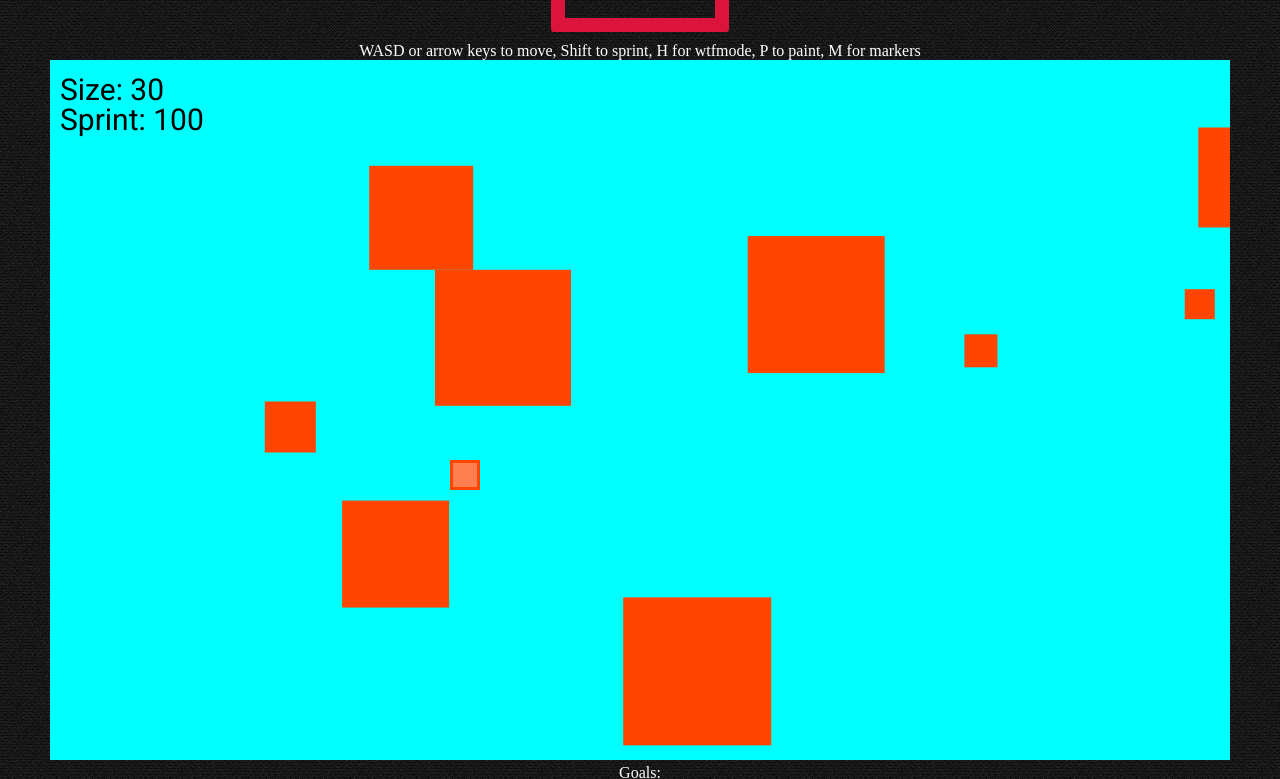
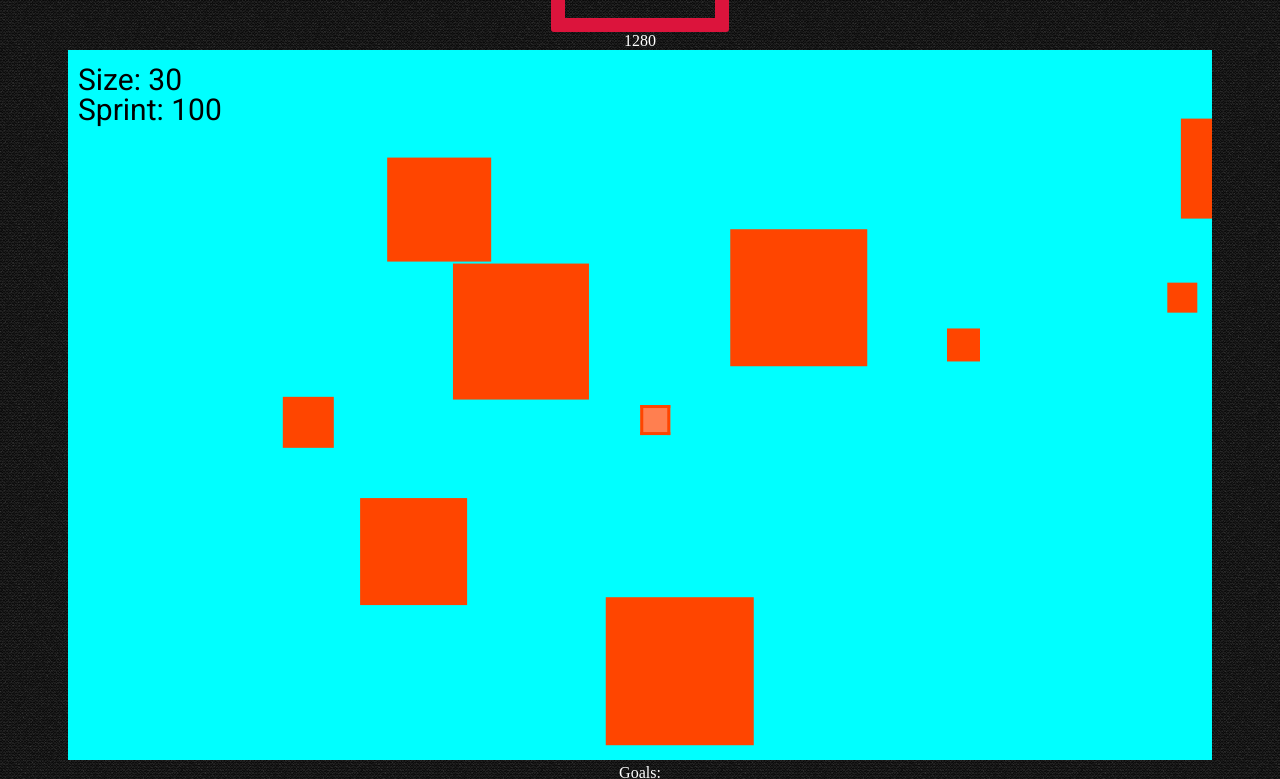
Before and after one commit to MrMcEpic/fish-game, a plain HTML site: page index.html in a window 1280 px wide. Shown: the part 124-903 px from the top of the page. Drawn offline with Linux system fonts and the light colour scheme.

Commit message:
tweaked dynamic sizing

```diff
--- a/js/init.js
+++ b/js/init.js
@@ -1,25 +1,18 @@
 let config;
 (config = () => {
-	winWidth = window.innerWidth;
-	winHeight = window.innerHeight;
+	winW = window.innerWidth;
+	winY = window.innerHeight;
 //--CONFIG--\\
 	pSpeedDe = 2,
-	pSprintDe = 6;
-	player = {
-		x: 400,
-		y: 400,
-		size: 30,
-		alive: true,
-		speed: pSpeedDe
-	},
+		pSprintDe = 6,
 		limit = 10,
 		wtfMode = false,
 		paint = false,
 		markers = true,
 		geMin = 5,
 		geMax = 150,
-		cWidth = winWidth - 100,
-		cHeight = winHeight - 100,
+		cWidth = winW - winW / 9.45,
+		cHeight = winY - winY / 8.9,
 		keyW = false,
 		keyA = false,
 		keyS = false,
@@ -27,17 +20,26 @@ let config;
 		sprint = false,
 		sprintbar = 100,
 		blocks = [],
-		winner = false;
+		winner = false,
+		player = {
+			x: cWidth / 2,
+			y: cHeight / 2,
+			size: 30,
+			alive: true,
+			speed: pSpeedDe
+		};
 //--END CONFIG --\\
 })();
 let preinit;
 (preinit = () => { //function autocalls itself
+	let infoText = window.innerWidth;
+	//let infoText = "<p>WASD or arrow keys to move, Shift to dash, H for wtfmode, P to paint, M for markers</p>";
 	var requestAnimationFrame = window.requestAnimationFrame ||
 		window.mozRequestAnimationFrame ||
 		window.webkitRequestAnimationFrame ||
 		window.msRequestAnimationFrame;
 	window.requestAnimationFrame = requestAnimationFrame;
-	document.getElementById("info").innerHTML = "WASD or arrow keys to move, Shift to sprint, H for wtfmode, P to paint, M for markers";
+	document.getElementById("info").innerHTML = infoText;
 	canvas = document.createElement('canvas'), //create canvas
 		canvas.id = "myCanvas",
 		canvas.width = cWidth,
--- a/js/listeners.js
+++ b/js/listeners.js
@@ -96,4 +96,5 @@ function domloaded() { //once canvas is loaded, start animation
 	<li><s>dynamic rez</s></li>\
 	<li>different fish types</li>\
 	</ul>";
+	window.scroll(0, winY / 6.5);
 }
--- a/js/main.js
+++ b/js/main.js
@@ -19,14 +19,10 @@ const loadOrder = () => {
 	if (player.alive) {
 		window.requestAnimationFrame(drawStuff);
 		checks();
-		pDraw();
-		mark();
 		spawnTime();
 		boxBehave();
 		boxDraw();
-		sprintLogic();
-		pMover();
-		writer();
+		playerFunc();
 	} else {
 		end();
 	}
--- a/js/player.js
+++ b/js/player.js
@@ -1,3 +1,15 @@
+const limiter = () => {
+	if (player.size >= 70 && limit <= 15) {
+		limit = 15;
+	} else if (player.size >= 60 && limit < 14) {
+		limit = 14;
+	} else if (player.size >= 50 && limit < 13) {
+		limit = 13;
+	} else if (player.size >= 40 && limit < 12) {
+		limit = 12;
+	}
+};
+
 const pHit = (box, i, arr) => {
 	if (player.size > box.size) {
 		despawn(i, arr);
@@ -6,15 +18,7 @@ const pHit = (box, i, arr) => {
 			player.alive = false;
 			winner = true;
 		}
-		if (player.size >= 70 && limit <= 15) {
-			limit = 15;
-		} else if (player.size >= 60 && limit < 14) {
-			limit = 14;
-		} else if (player.size >= 50 && limit < 13) {
-			limit = 13;
-		} else if (player.size >= 40 && limit < 12) {
-			limit = 12;
-		}
+		limiter();
 	} else {
 		player.alive = false;
 	}
@@ -81,3 +85,11 @@ function writer() {
 	c.fillText(_size, 10, 40);
 	c.fillText(`Sprint: ${Math.floor(sprintbar)}`, 10, 70);
 }
+
+const playerFunc = () => {
+	pDraw();
+	mark();
+	sprintLogic();
+	pMover();
+	writer();
+};
--- a/style-stuff/style.css
+++ b/style-stuff/style.css
@@ -6,7 +6,6 @@ header {
   height: 120px;
   border-radius: 3px;
   display: inline-block;
-  margin: 0 0 10px 0;
 }
 
 header a{
@@ -17,7 +16,6 @@ header a{
 header a:hover, header:hover{
   color:white;
 }
-
 
 .ull {
   display:table;
```
